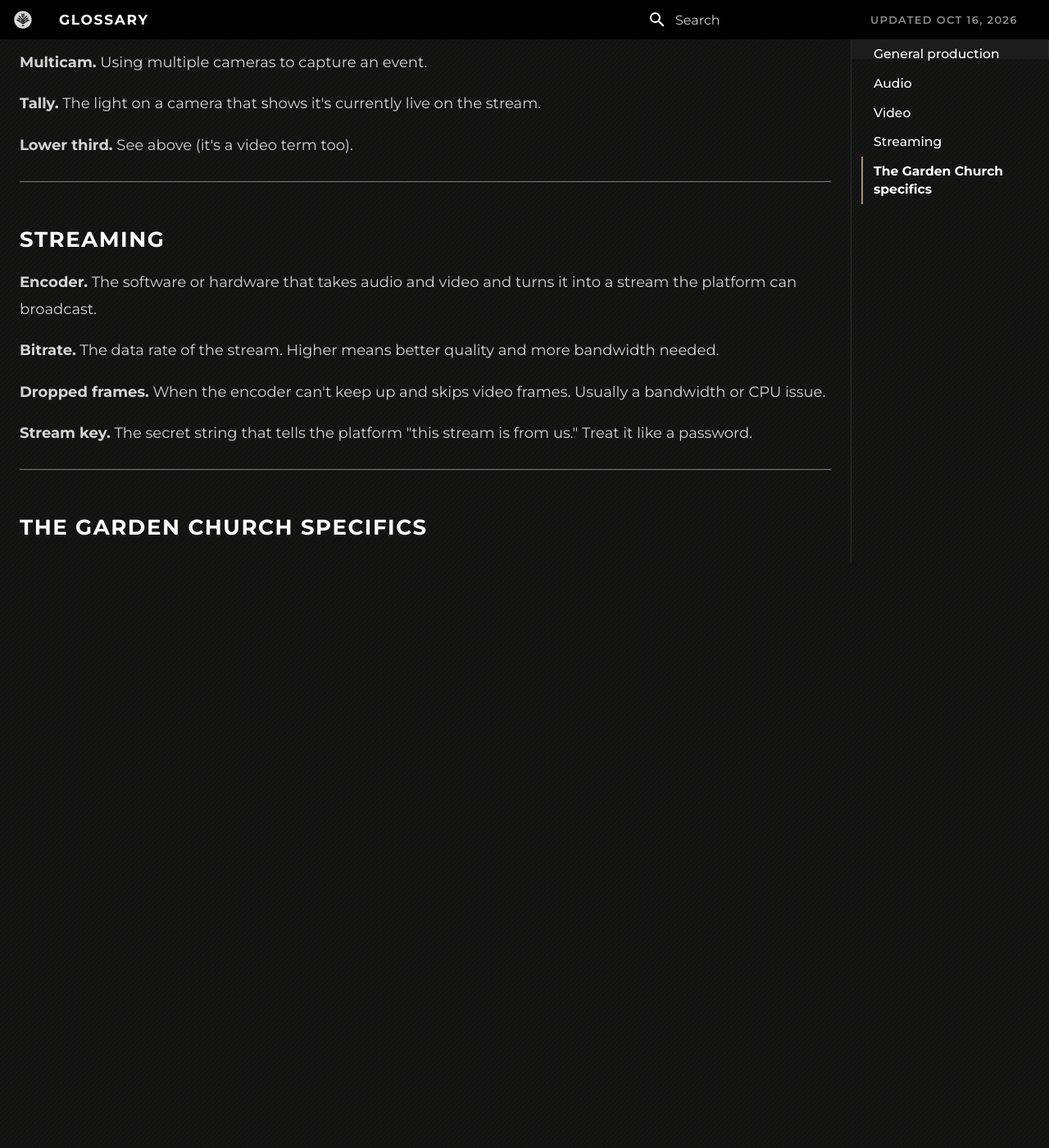
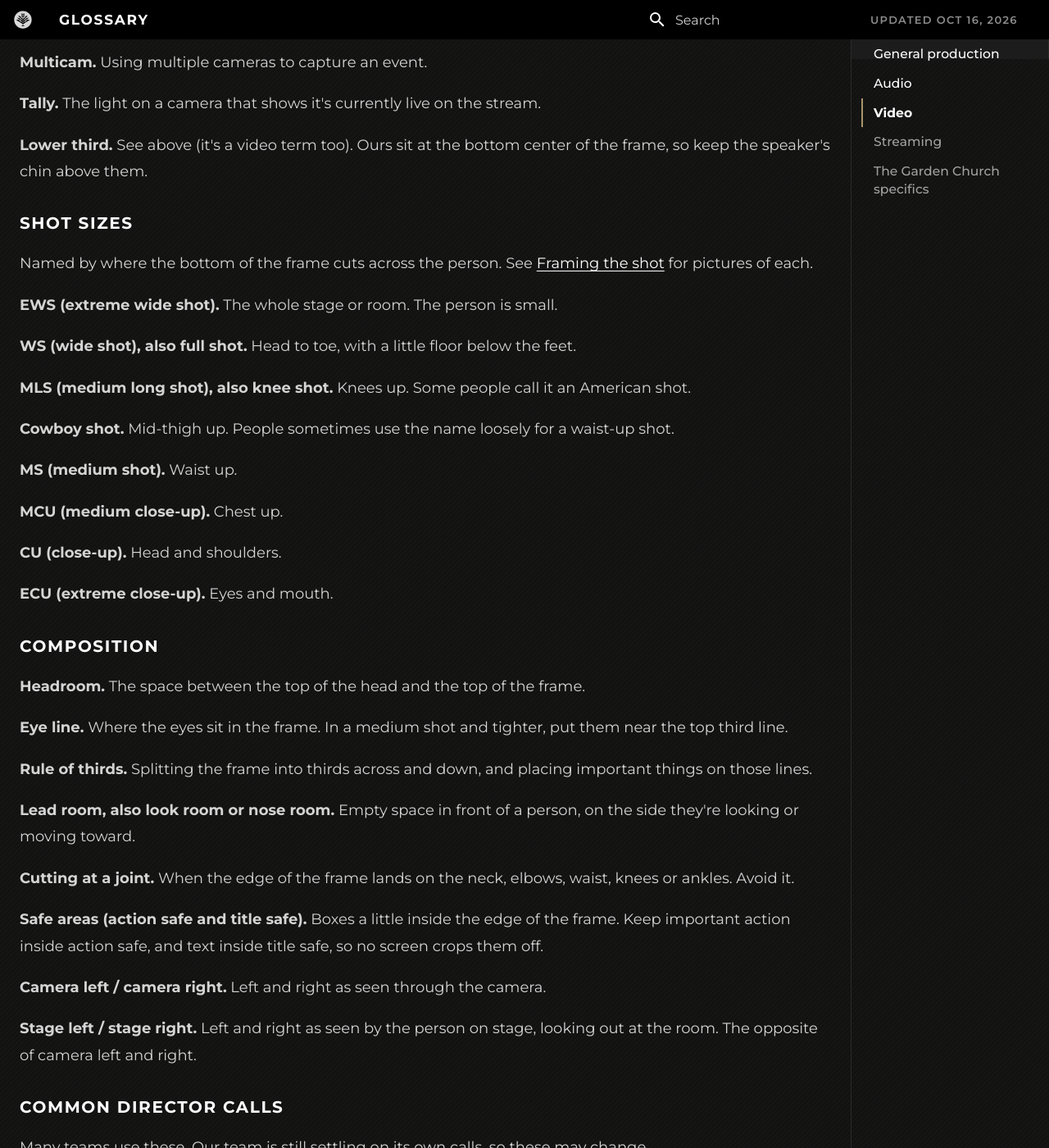
Before and after one commit to The-Garden-Church/playbook-livestream, an MkDocs documentation site: the page built from docs/training/glossary.md, in a window 1280 px wide and 1400 px high, scrolled down 1335 px. Shown: the whole window at 82% size. Built offline with MkDocs 1.6.1 and Material for MkDocs 9.7.7, drawn with Linux system fonts in a browser that asks for light colours; before the commit the page ends 2021 px from its top, so only the background shows below that; some of the changed text lies outside the part shown.

Commit message:
docs(framing): link the lesson from Camera Basics, the glossary and roles
Co-Authored-By: Claude Opus 5.5 <noreply@anthropic.com>
Claude-Session: https://claude.ai/code/session_01N4DpSDhtq9YJ8qYr1fYzDN

```diff
--- a/docs/training/glossary.md
+++ b/docs/training/glossary.md
@@ -44,7 +44,69 @@ A quick reference for the production terms you'll hear around the team. You don'
 
 **Tally.** The light on a camera that shows it's currently live on the stream.
 
-**Lower third.** See above (it's a video term too).
+**Lower third.** See above (it's a video term too). Ours sit at the bottom center of the frame, so keep the speaker's chin above them.
+
+### Shot sizes
+
+Named by where the bottom of the frame cuts across the person. See [Framing the shot](camera-basics/framing.md) for pictures of each.
+
+**EWS (extreme wide shot).** The whole stage or room. The person is small.
+
+**WS (wide shot), also full shot.** Head to toe, with a little floor below the feet.
+
+**MLS (medium long shot), also knee shot.** Knees up. Some people call it an American shot.
+
+**Cowboy shot.** Mid-thigh up. People sometimes use the name loosely for a waist-up shot.
+
+**MS (medium shot).** Waist up.
+
+**MCU (medium close-up).** Chest up.
+
+**CU (close-up).** Head and shoulders.
+
+**ECU (extreme close-up).** Eyes and mouth.
+
+### Composition
+
+**Headroom.** The space between the top of the head and the top of the frame.
+
+**Eye line.** Where the eyes sit in the frame. In a medium shot and tighter, put them near the top third line.
+
+**Rule of thirds.** Splitting the frame into thirds across and down, and placing important things on those lines.
+
+**Lead room, also look room or nose room.** Empty space in front of a person, on the side they're looking or moving toward.
+
+**Cutting at a joint.** When the edge of the frame lands on the neck, elbows, waist, knees or ankles. Avoid it.
+
+**Safe areas (action safe and title safe).** Boxes a little inside the edge of the frame. Keep important action inside action safe, and text inside title safe, so no screen crops them off.
+
+**Camera left / camera right.** Left and right as seen through the camera.
+
+**Stage left / stage right.** Left and right as seen by the person on stage, looking out at the room. The opposite of camera left and right.
+
+### Common director calls
+
+Many teams use these. Our team is still settling on its own calls, so these may change.
+
+**Ready (camera 1).** The director is about to take your camera. Hold your shot steady.
+
+**Take (1).** Your camera goes on the stream now.
+
+**Live, hot or on.** Your camera is on the stream. Only slow, small moves.
+
+**Clear.** You're not on the stream anymore. Make big changes now.
+
+**Push in / pull out.** Zoom in / zoom out.
+
+**Tighten up / go wider (loosen up).** Make the shot one size tighter or wider.
+
+**Pan.** Turn the camera left or right on the tripod.
+
+**Tilt.** Point the camera up or down on the tripod.
+
+**Hold.** Keep the shot where it is.
+
+**Settle.** Finish the move and let the shot come to rest.
 
 ---
 
```
Also changed, not shown: docs/training/camera-basics/index.md (+2 -1 lines), docs/training/roles.md (+3 -1 lines).
